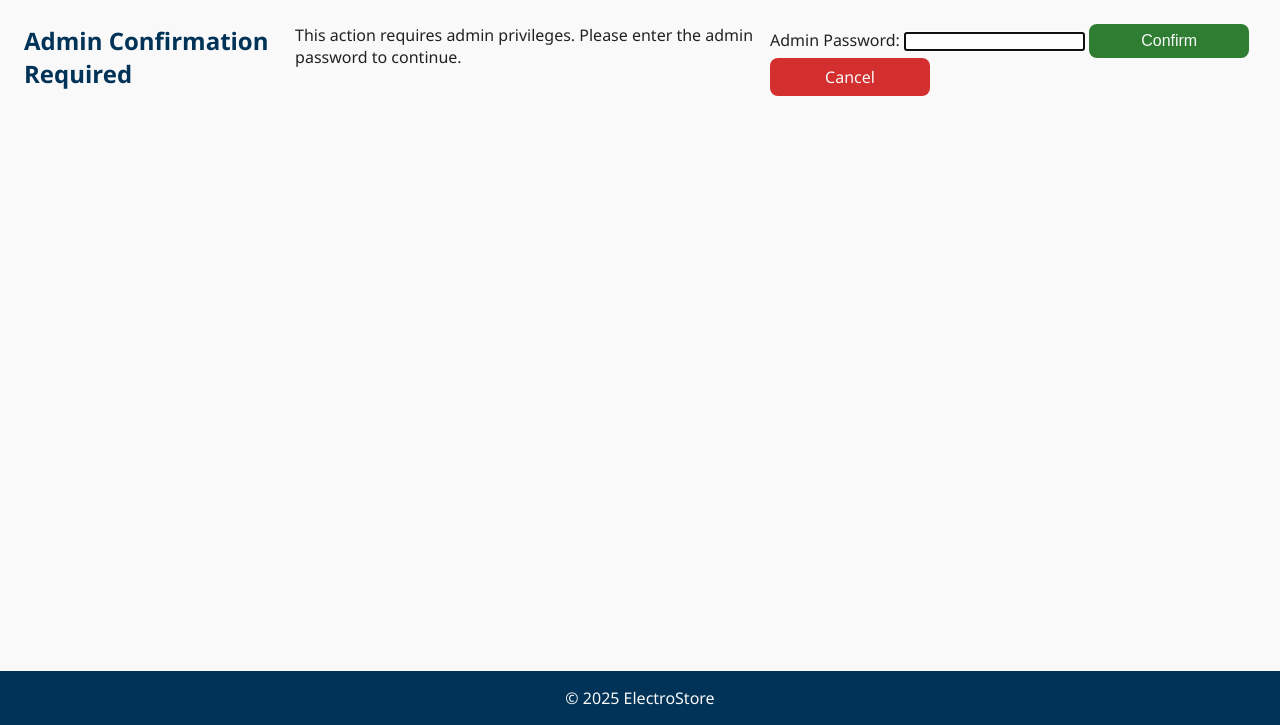
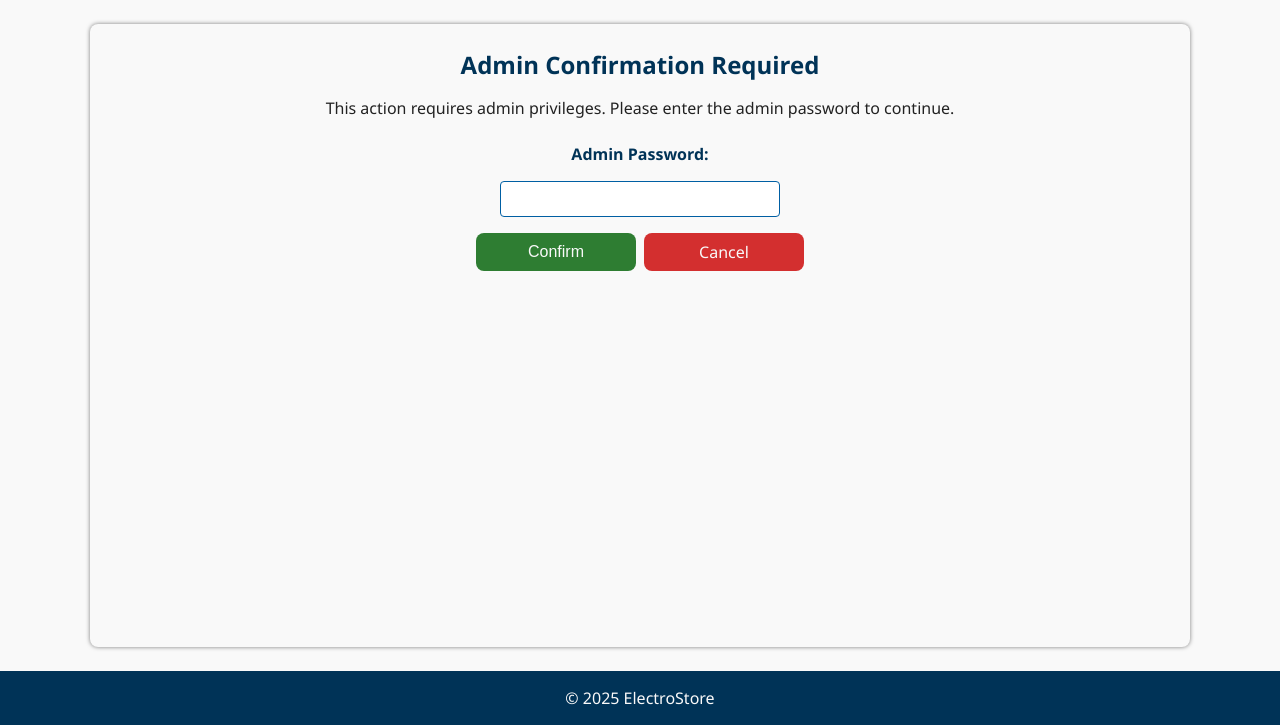
Before and after one commit to dlastic/inventory-application, a Flask app: page /products/1/edit in a window 1280 px wide. Shown: the part 75-800 px from the top of the page. Run offline with Flask 3, Linux system fonts and the light colour scheme.

Commit message:
Add admin password form styling

```diff
--- a/static/styles.css
+++ b/static/styles.css
@@ -103,6 +103,7 @@ section {
   padding: var(--spacing-lg);
   border-radius: var(--radius-md);
   box-shadow: 0 0 4px rgba(0, 0, 0, 0.5);
+  text-align: center;
 }
 
 section p {
@@ -179,6 +180,39 @@ h2 {
   }
 }
 
+.form {
+  display: flex;
+  flex-direction: column;
+  align-items: center;
+  gap: var(--spacing-md);
+  margin-top: var(--spacing-lg);
+}
+
+.form label {
+  font-weight: 600;
+  color: var(--color-primary);
+}
+
+.form input {
+  width: 100%;
+  max-width: 280px;
+  padding: var(--spacing-sm);
+  font-size: var(--font-md);
+  border: 1px solid #ccc;
+  border-radius: var(--radius-sm);
+}
+
+.form input:focus {
+  border-color: var(--color-secondary);
+  outline: none;
+}
+
+.form__actions {
+  display: flex;
+  justify-content: center;
+  gap: var(--spacing-sm);
+}
+
 footer {
   text-align: center;
 }
--- a/templates/admin_password_form.html
+++ b/templates/admin_password_form.html
@@ -1,14 +1,18 @@
 {% extends "layout.html" %}
 
 {% block content %}
+  <section>
     <h2>Admin Confirmation Required</h2>
     <p>This action requires admin privileges. Please enter the admin password to continue.</p>
 
-  <form method="post">
+    <form class="form form--admin-password" method="post">
       <label for="admin_password">Admin Password:</label>
       <input type="password" id="admin_password" name="admin_password" autofocus required />
+      <div class="form__actions">
         <button class="btn btn--confirm" type="submit">Confirm</button>
         <a class="btn btn--cancel" href="{{ cancel_url }}">Cancel</a>
+      </div>
     </form>
+  </section>
 
 {% endblock content %}
```
Lines whose indentation alone changed are shown as unchanged.
